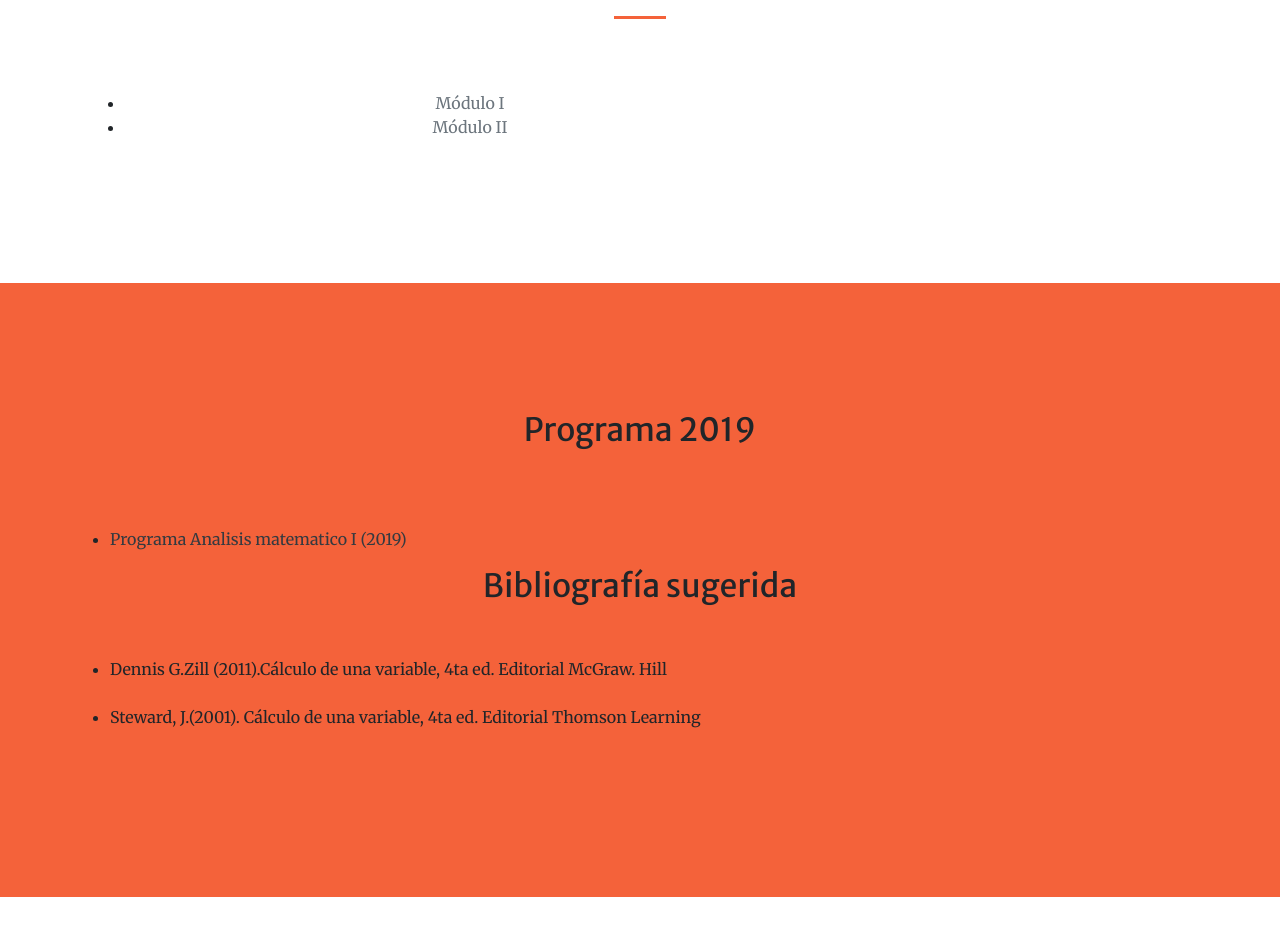
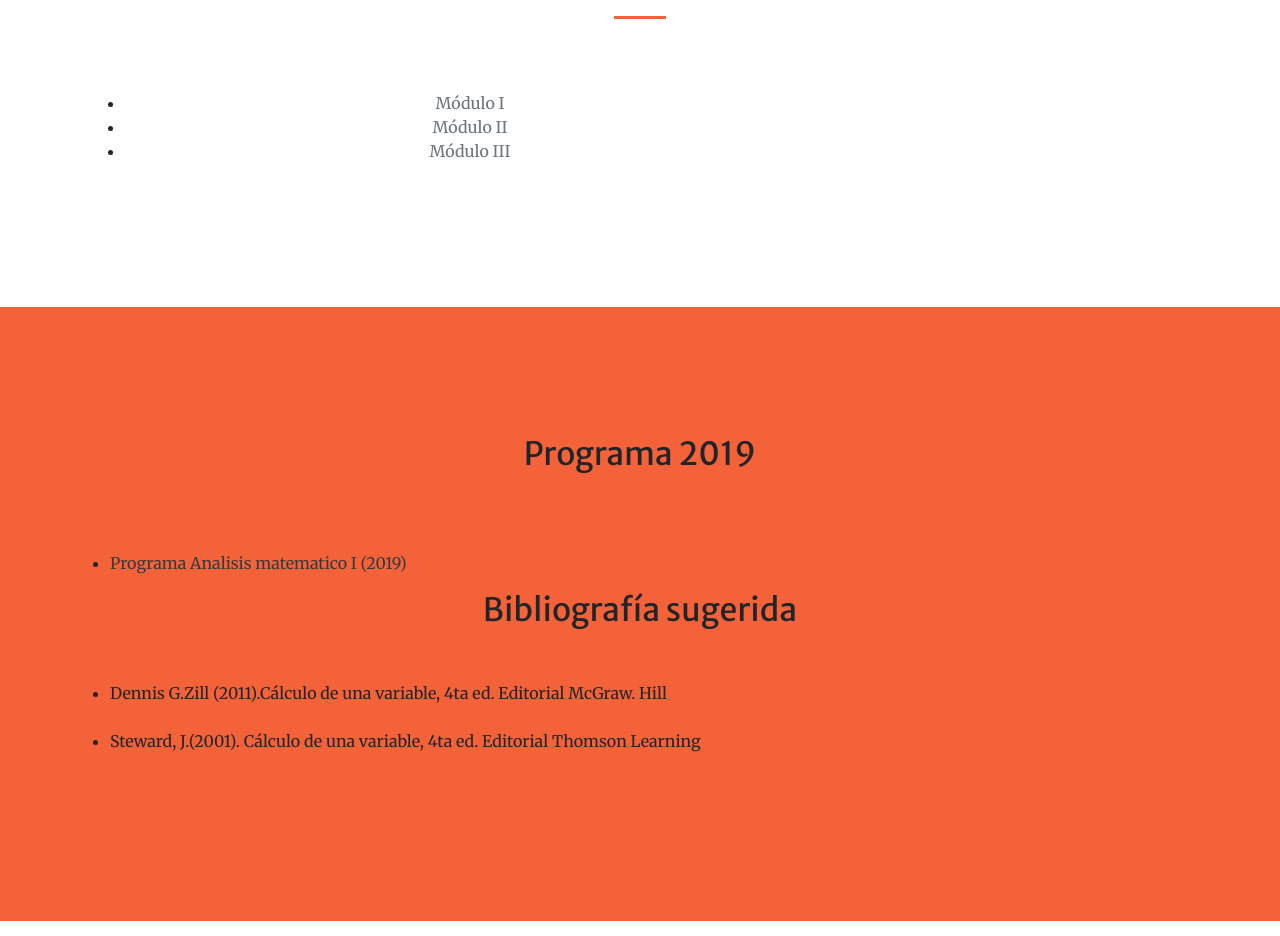
Before and after one commit to DavidJorrin/analisis_bio, a website with bundled scripts: page index.html in a window 1280 px wide. Shown: the part 1320-2256 px from the top of the page. Built offline with nearby package versions, Linux system fonts and the light colour scheme.

Commit message:
agrego 3

```diff
--- a/index.html
+++ b/index.html
@@ -101,8 +101,8 @@
                   <ul>
                    <li><a class="text-muted mt-0" href="Descarga/Unidad_I.pdf" download="ModuloI">Módulo I</a> </li>
                    <li><a class="text-muted mt-0" href="Descarga/Unidad_II.pdf" download="ModuloII">Módulo II</a> </li>
-                  <!-- <li><a class="text-muted mt-0" href="Descarga/Unidad_III.pdf" download="ModuloIII">Módulo III</a> </li>
-                   <li><a class="text-muted mt-0" href="Descarga/Unidad_IV.pdf" download="ModuloIV">Módulo IV</a> </li>
+                   <li><a class="text-muted mt-0" href="Descarga/Unidad_III.pdf" download="ModuloIII">Módulo III</a> </li>
+                  <!-- <li><a class="text-muted mt-0" href="Descarga/Unidad_IV.pdf" download="ModuloIV">Módulo IV</a> </li>
                    <li><a class="text-muted mt-0" href="Descarga/Unidad_V.pdf" download="ModuloV">Módulo V</a> </li>
                    <li><a class="text-muted mt-0" href="Descarga/Unidad_VI.pdf" download="ModuloVI">Módulo VI</a> </li>
                    <li><a class="text-muted mt-0" href="Descarga/Unidad_VII.pdf" download="ModuloVII">Módulo VII</a> </li> -->
```
